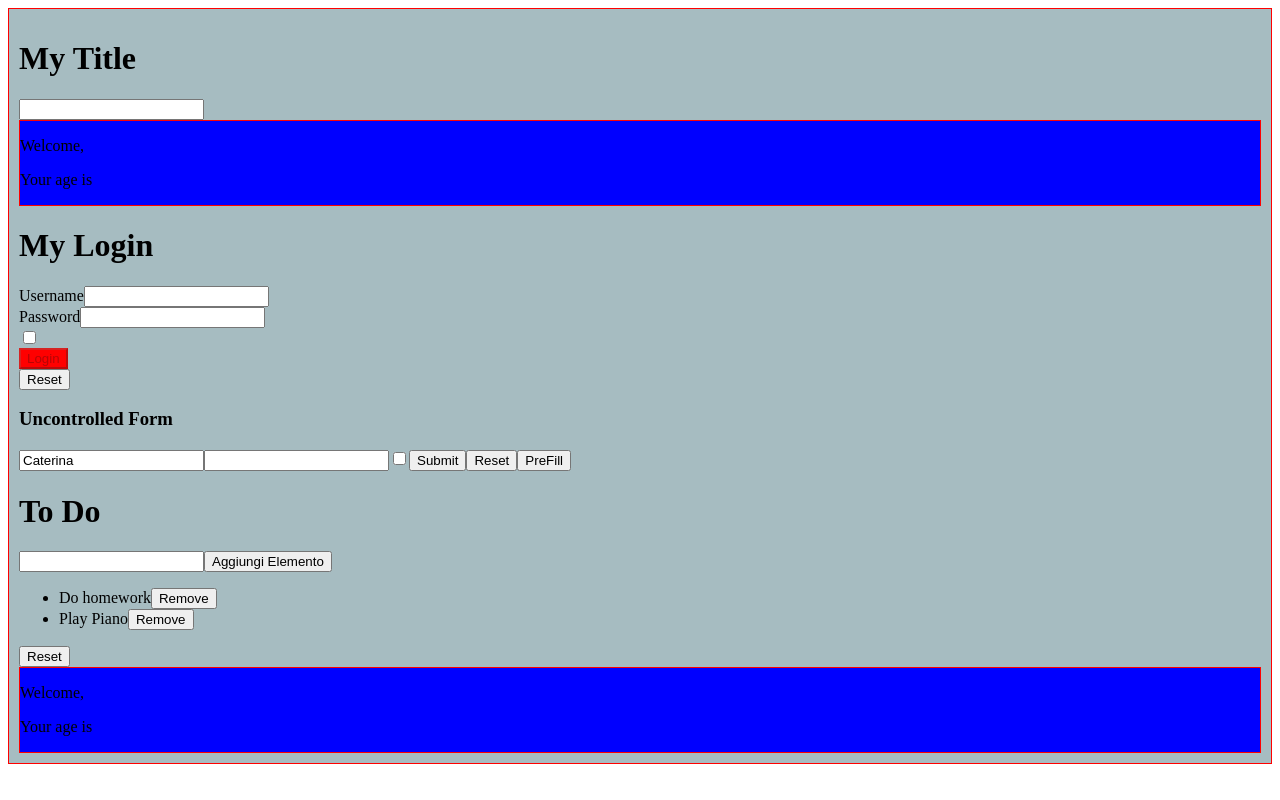
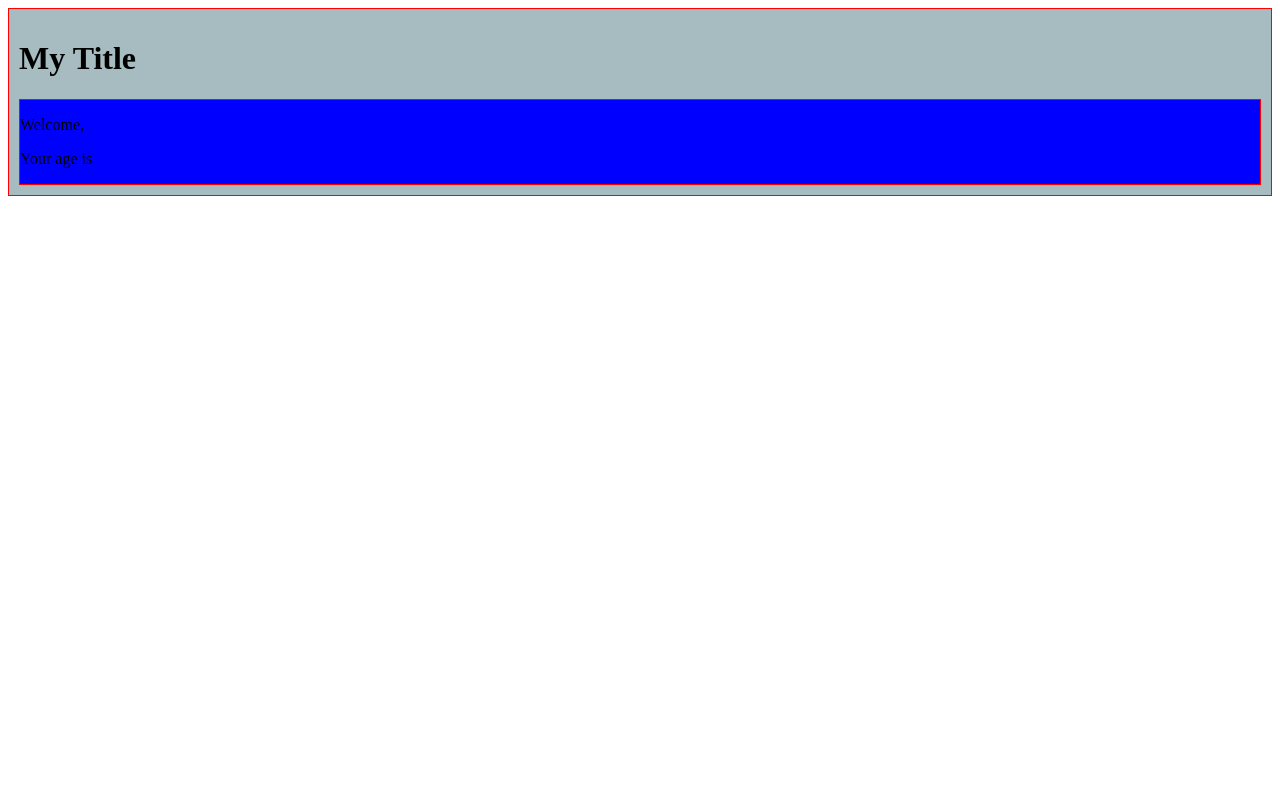
Before and after one commit to Katilina88/DevelhopeReact, a React (Create React App) app in the folder my-app/: page / in a window 1280 px wide. Built offline with nearby package versions, Linux system fonts and the light colour scheme.

Commit message:
aggiunto esercizio function-components-01

```diff
--- a/my-app/src/App.js
+++ b/my-app/src/App.js
@@ -11,6 +11,7 @@
 import Welcome from "./components/Welcome";
 import Container from "./components/Container";
 
+
 class App extends React.Component {
   render() {
     return (
@@ -19,15 +20,16 @@
 
 
 
-       {/*<Counter initialCount={5} increment={3} interval={3000}/>*/}
-       {/*<ClickCounter />*/}
-       {/*<ClickTracker />*/}
-       <InteractiveWelcome />
+          {/*<Counter initialCount={5} increment={3} interval={3000}/>*/}
+          {/*<ClickCounter />*/}
+          {/*<ClickTracker />*/}
+          {/*<InteractiveWelcome />
        <Login />
        <UncontrolledLogin />
-       <TodoList />
-       <Welcome />
-       </Container>
+       <TodoList />*/}
+    <Welcome />
+
+        </Container>
 
 
       </div>
--- a/my-app/src/components/Welcome.js
+++ b/my-app/src/components/Welcome.js
@@ -1,13 +1,25 @@
-import React from 'react';
+import React from 'react'
 
-class Welcome extends React.Component {
-    render() {
-        return (
-            <div className="welcome">
-                <p>Welcome, {this.props.name}</p>
-                <p>Your age is {this.props.age}</p>
-            </div>
-        )
-    }
-}
-export default Welcome
+
+//class Welcome extends React.Component {
+    //render() {
+        //return (
+            //<div className="welcome">
+                //<p>Welcome, {this.props.name}</p>
+                //<p>Your age is {this.props.age}</p>
+            //</div>
+        //)
+   // }
+////}
+//export default Welcome
+
+function Welcome(props) {
+    return (
+      <div className="welcome">
+        <p>Welcome, {props.name}</p>
+        <p>Your age is {props.age}</p>
+      </div>
+    );
+  }
+
+  export default Welcome;
```
